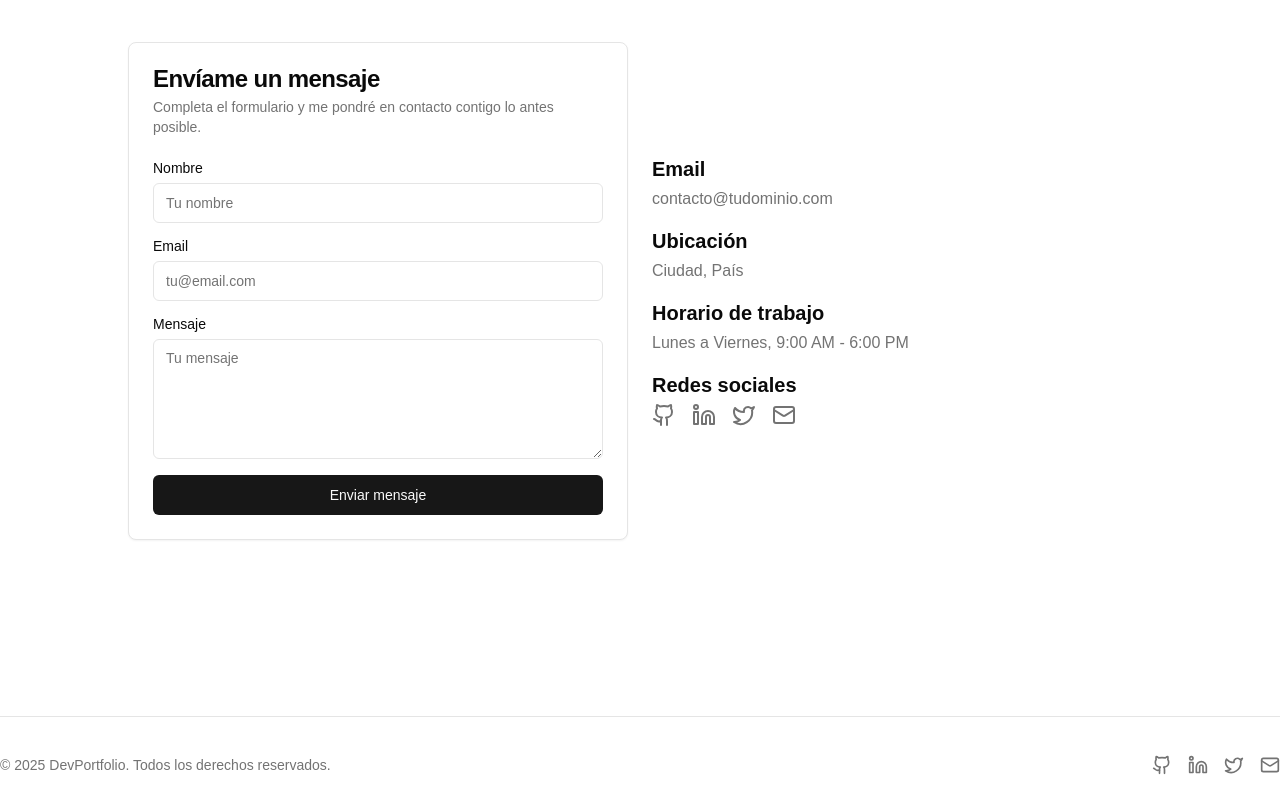
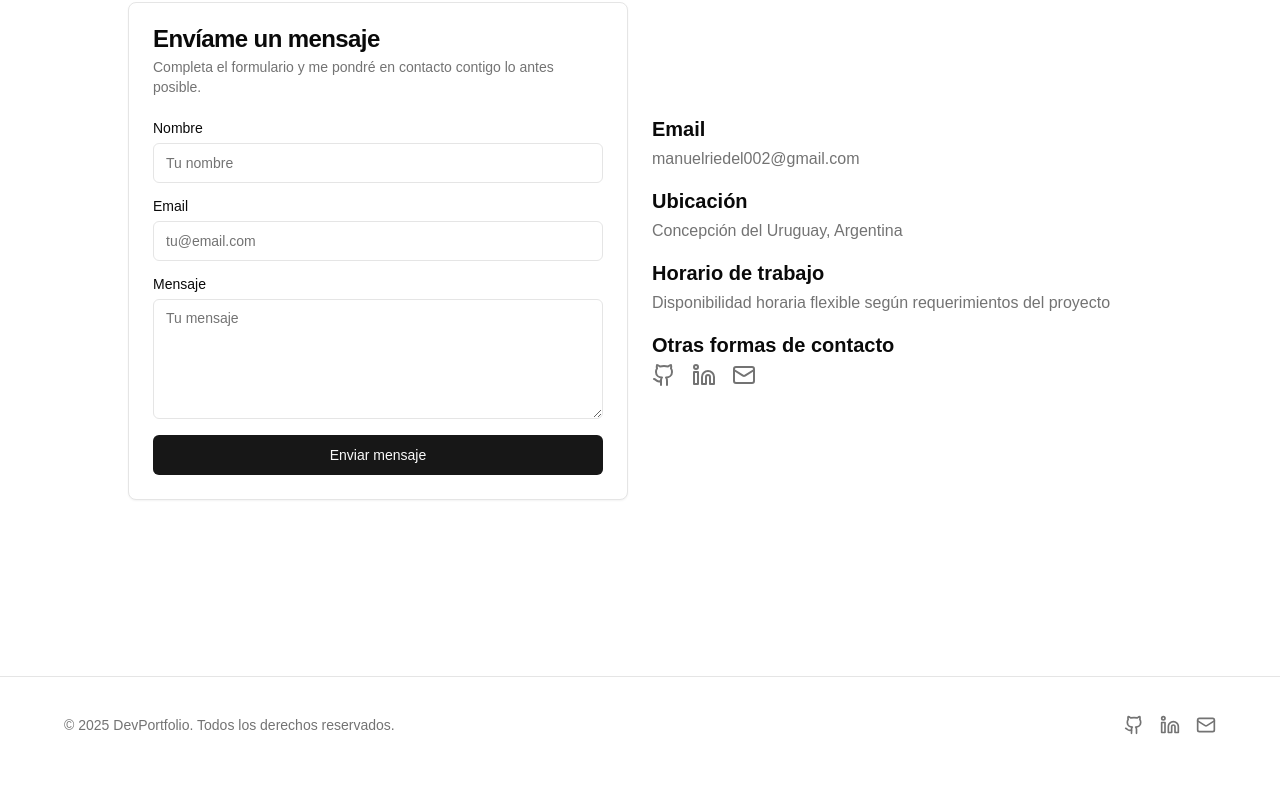
Before and after one commit to riedelmanu/portfolio-nextjs, a Next.js app: page / in a window 1280 px wide. Shown: the part 3086-3898 px from the top of the page. After the commit the page ends 3859 px from the top, so only its background shows below. Built offline with nearby package versions, Linux system fonts and the light colour scheme.

Commit message:
sección contacto

```diff
--- a/app/page.tsx
+++ b/app/page.tsx
@@ -396,13 +396,10 @@ export default function Portfolio() {
 
         {/* Contact Section */}
         <section id="contact" className="w-full py-12 md:py-24 lg:py-32">
-          <div className="container px-4 md:px-6">
+          <div className="max-w-6xl mx-auto px-4 md:px-6">
             <div className="flex flex-col items-center justify-center space-y-4 text-center">
               <div className="space-y-2">
                 <h2 className="text-3xl font-bold tracking-tighter sm:text-5xl">Contacto</h2>
-                <p className="max-w-[900px] text-muted-foreground md:text-xl/relaxed lg:text-base/relaxed xl:text-xl/relaxed">
-                  ¿Interesado en trabajar juntos? Ponte en contacto conmigo.
-                </p>
               </div>
             </div>
             <div className="mx-auto grid max-w-5xl items-center gap-6 py-12 lg:grid-cols-2">
@@ -464,35 +461,31 @@ export default function Portfolio() {
               <div className="space-y-4">
                 <div className="grid gap-1">
                   <h3 className="text-xl font-bold">Email</h3>
-                  <p className="text-muted-foreground">contacto@tudominio.com</p>
+                  <p className="text-muted-foreground">manuelriedel002@gmail.com</p>
                 </div>
                 <div className="grid gap-1">
                   <h3 className="text-xl font-bold">Ubicación</h3>
-                  <p className="text-muted-foreground">Ciudad, País</p>
+                  <p className="text-muted-foreground">Concepción del Uruguay, Argentina</p>
                 </div>
                 <div className="grid gap-1">
                   <h3 className="text-xl font-bold">Horario de trabajo</h3>
-                  <p className="text-muted-foreground">Lunes a Viernes, 9:00 AM - 6:00 PM</p>
+                  <p className="text-muted-foreground">Disponibilidad horaria flexible según requerimientos del proyecto</p>
                 </div>
                 <div className="grid gap-1">
-                  <h3 className="text-xl font-bold">Redes sociales</h3>
+                  <h3 className="text-xl font-bold">Otras formas de contacto</h3>
                   <div className="flex space-x-4">
-                    <Link href="#" className="text-muted-foreground hover:text-primary">
+                    <a  href="https://github.com/riedelmanu" className="text-muted-foreground hover:text-primary" target="_blank" rel="noopener noreferrer">
                       <Github className="h-6 w-6" />
                       <span className="sr-only">GitHub</span>
-                    </Link>
-                    <Link href="#" className="text-muted-foreground hover:text-primary">
+                    </a>
+                    <a href="https://www.linkedin.com/in/manuel-riedel-997383255/" className="text-muted-foreground hover:text-primary" target="_blank" rel="noopener noreferrer">
                       <Linkedin className="h-6 w-6" />
                       <span className="sr-only">LinkedIn</span>
-                    </Link>
-                    <Link href="#" className="text-muted-foreground hover:text-primary">
-                      <Twitter className="h-6 w-6" />
-                      <span className="sr-only">Twitter</span>
-                    </Link>
-                    <Link href="#" className="text-muted-foreground hover:text-primary">
+                    </a>
+                    <a href="mailto:manuelriedel002@gmail.com" className="text-muted-foreground hover:text-primary" target="_blank" rel="noopener noreferrer">
                       <Mail className="h-6 w-6" />
                       <span className="sr-only">Email</span>
-                    </Link>
+                    </a>
                   </div>
                 </div>
               </div>
@@ -503,7 +496,7 @@ export default function Portfolio() {
 
       {/* Footer */}
       <footer className="w-full border-t py-6 md:py-0">
-        <div className="container flex flex-col items-center justify-between gap-4 md:h-24 md:flex-row">
+        <div className="max-w-6xl mx-auto flex flex-col items-center justify-between gap-4 md:h-24 md:flex-row">
           <p className="text-center text-sm leading-loose text-muted-foreground md:text-left">
             &copy; {new Date().getFullYear()} DevPortfolio. Todos los derechos reservados.
           </p>
@@ -517,10 +510,6 @@ export default function Portfolio() {
               <span className="sr-only">LinkedIn</span>
             </Link>
             <Link href="#" className="text-muted-foreground hover:text-primary">
-              <Twitter className="h-5 w-5" />
-              <span className="sr-only">Twitter</span>
-            </Link>
-            <Link href="#" className="text-muted-foreground hover:text-primary">
               <Mail className="h-5 w-5" />
               <span className="sr-only">Email</span>
             </Link>
```
